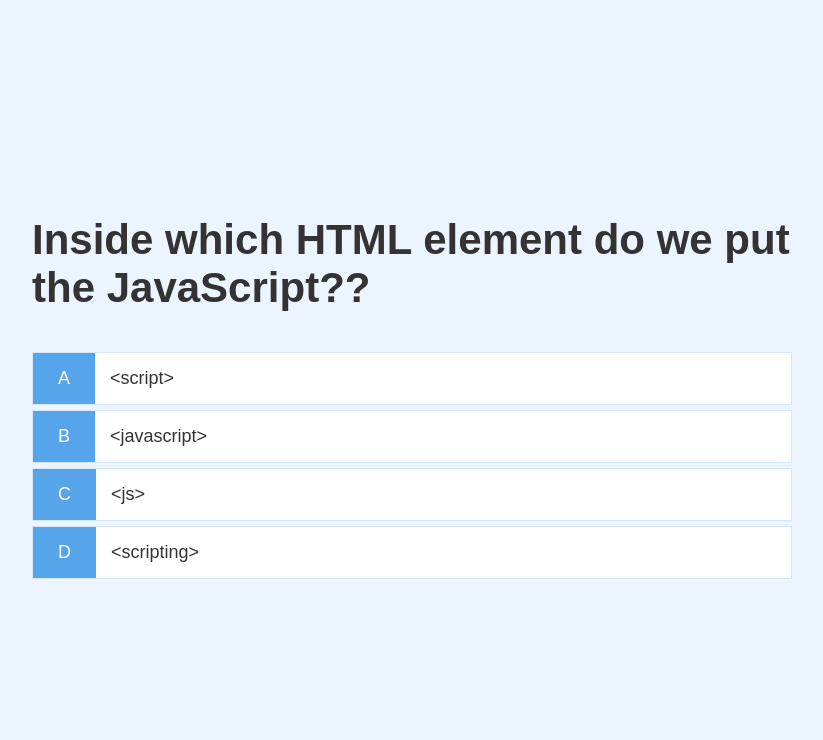
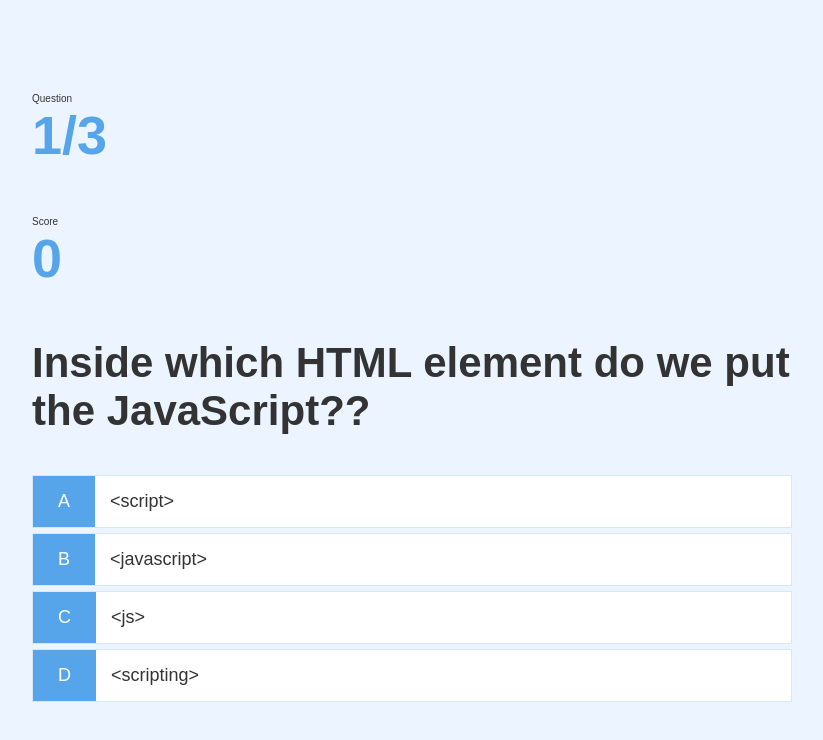
Before and after one commit to b-bryant18/novQuiz, a plain HTML site: page game.html in a window 1280 px wide. Shown: the whole page, without its empty margins (228-1051 px from the left). Drawn offline with Linux system fonts and the light colour scheme.

Commit message:
Created hud items for score and questionCounter in game.html

```diff
--- a/game.html
+++ b/game.html
@@ -13,6 +13,24 @@
 <body>
     <div class="container">
         <div id="game" class="justify-center flex-column">
+            <div id=hud>
+                <div id="hud-item">
+                    <p class="hud-prefix">
+                        Question
+                    </p>
+                    <h1 class="hud-main-text" id="questionCounter">
+                        1/3
+                    </h1>
+                </div>
+                <div id="hud-item">
+                    <p class="hud-prefix">
+                        Score
+                    </p>
+                    <h1 class="hud-main-text" id="score">
+                        0
+                    </h1>
+                </div>
+            </div>
             <h2 id="question">What is the answer to this question? </h2>
             <div class="choice-container">
                 <p class="choice-prefix">A</p>
--- a/game.js
+++ b/game.js
@@ -89,11 +89,16 @@
             classToApply = 'correct';
         }
 
+        // Adds correct/incorrect class to selected Choice
+        //Correct class = green, incorrect class = red in game.css
         selectedChoice.parentElement.classList.add(classToApply);
-        selectedChoice.parentElement.classList.remove(classToApply);
 
-        getNewQuestion();
-    })
+        //Removes classToApply (correct/incorrect) after 1 second
+        setTimeout(() => {
+            selectedChoice.parentElement.classList.remove(classToApply);
+            getNewQuestion();
+        }, 1000);
+    });
 });
 
 startGame();
```
